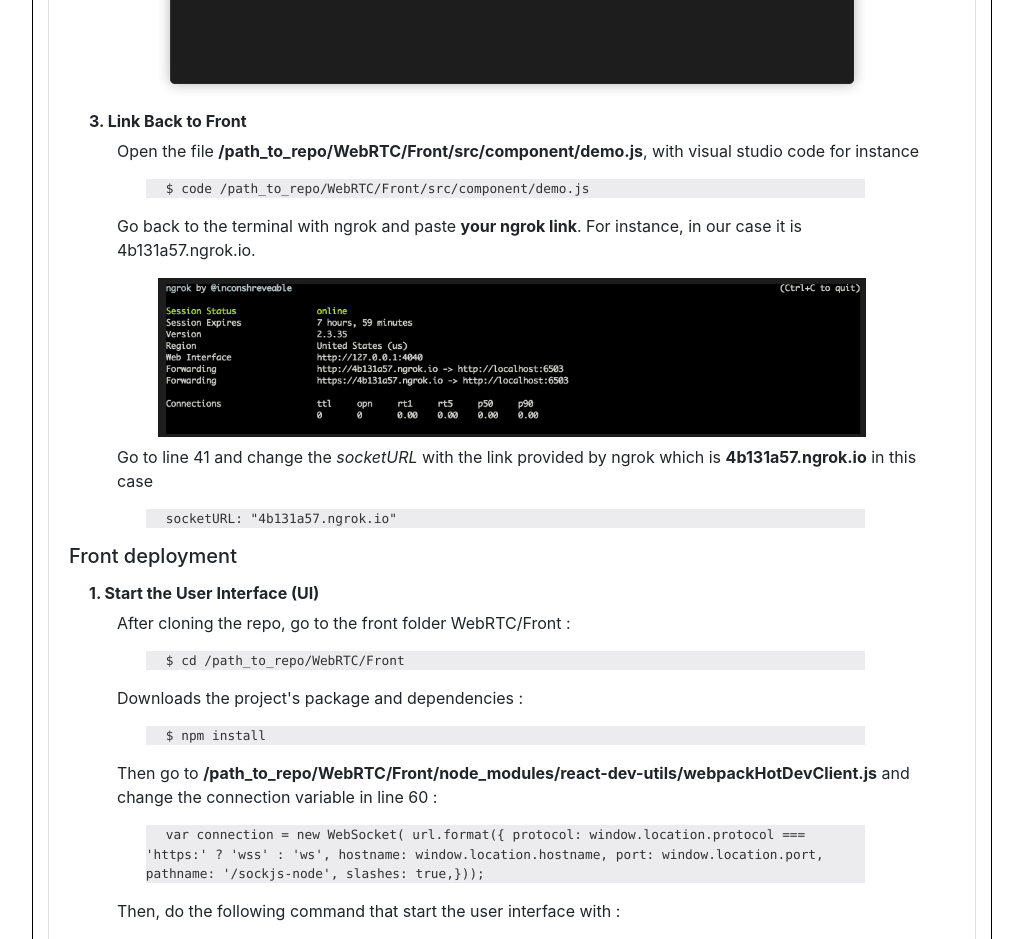
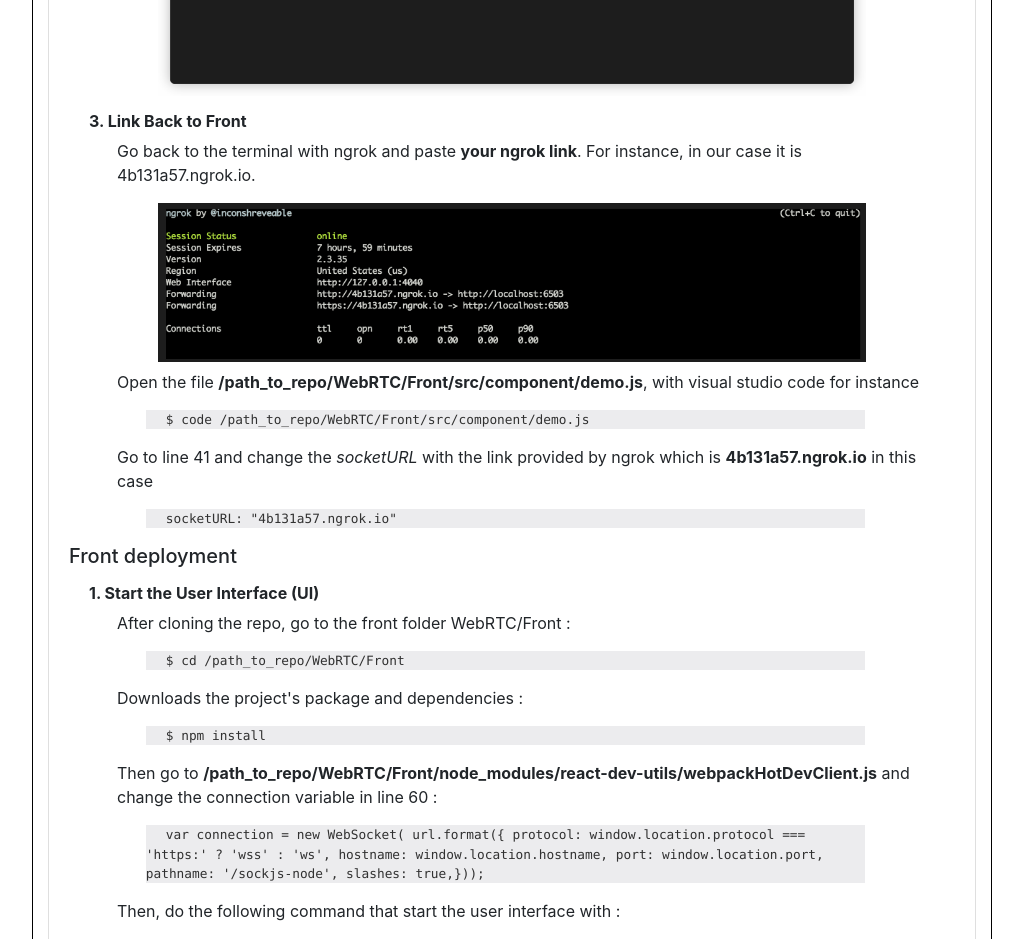
Before and after one commit to VideoStreamingEnseirb/WebRTC, a React (Create React App) app in the folder Front/: page / in a window 1280 px wide. Shown: the part 4500-5439 px from the top of the page, without its empty margins (128-1151 px from the left). Built offline with nearby package versions, Linux system fonts and the light colour scheme; no server answers.

Commit message:
Correction HowTo

```diff
--- a/Front/src/components/howto.js
+++ b/Front/src/components/howto.js
@@ -147,11 +147,12 @@ export class howto extends Component {
 
                     <div>
                         {/* --------- Change link in demo.js--------- */}
-                        <p className="card-text mr-3 pl-5" >Open the file <strong>/path_to_repo/WebRTC/Front/src/component/demo.js</strong>, with visual studio code for instance </p>
-                        <p className="code">$ code /path_to_repo/WebRTC/Front/src/component/demo.js</p>
 
                         <p className="card-text mr-3 pl-5" > Go back to the terminal with ngrok and paste <strong>your ngrok link</strong>. For instance, in our case it is 4b131a57.ngrok.io. </p>
                         <img className="img-fluid mx-auto d-block mb-2" src={httpsBack} alt="FrontLaunch" style={{ "width": "80%" }}></img>
+
+                        <p className="card-text mr-3 pl-5" >Open the file <strong>/path_to_repo/WebRTC/Front/src/component/demo.js</strong>, with visual studio code for instance </p>
+                        <p className="code">$ code /path_to_repo/WebRTC/Front/src/component/demo.js</p>
 
                         <p className="card-text mr-3 pl-5" >Go to line 41 and change the <em>socketURL</em> with the link provided by ngrok which is <strong>4b131a57.ngrok.io</strong> in this case</p>
                         <p className="code"> socketURL: "4b131a57.ngrok.io"</p>
```
